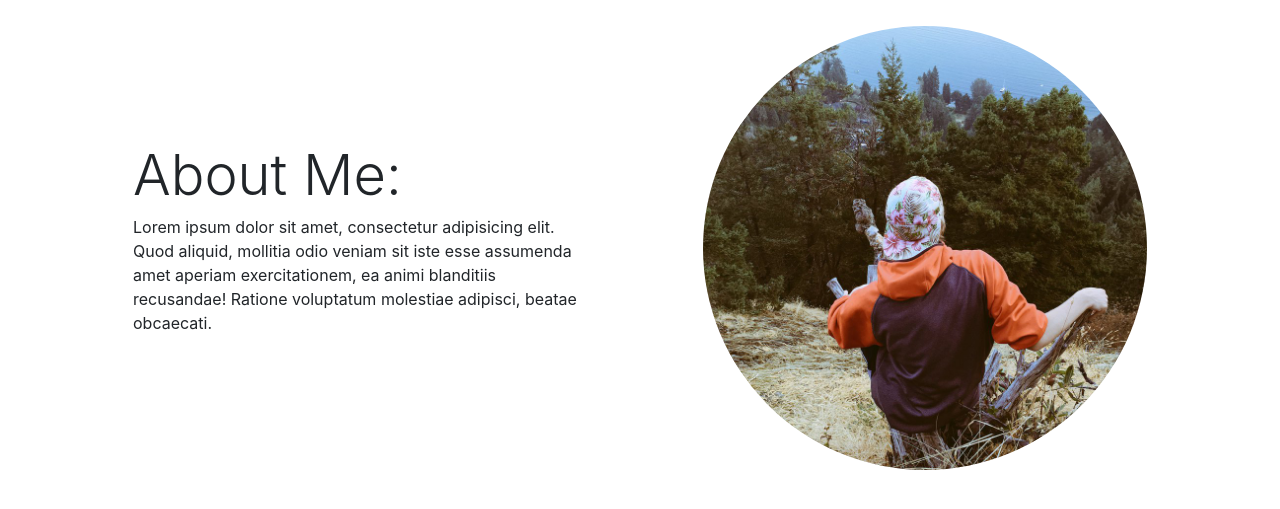
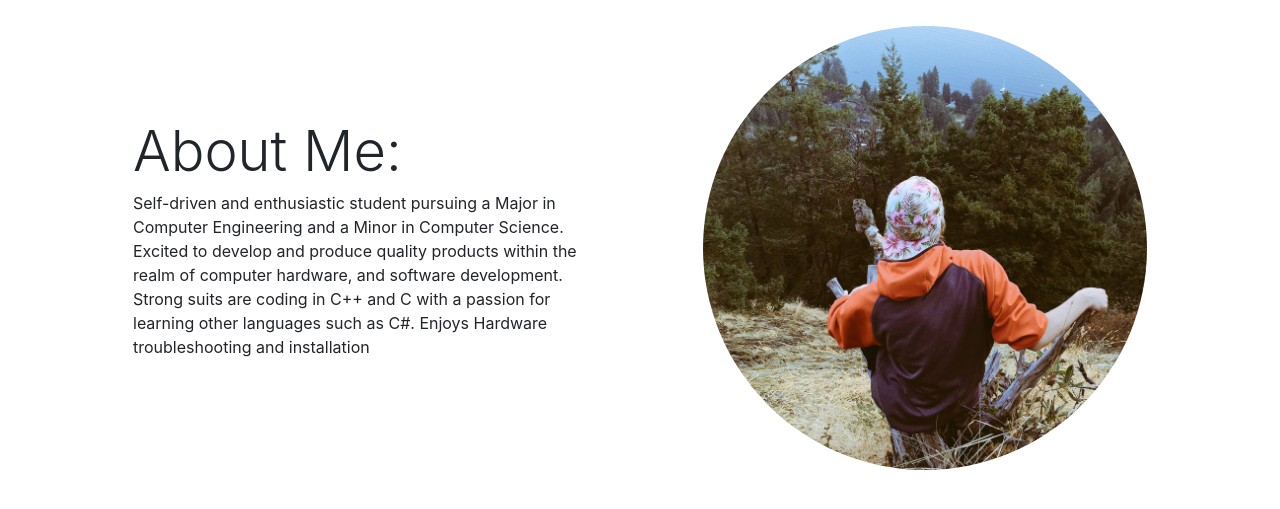
Before and after one commit to lgair/lgair-lgair.github.io, a website: page index.html in a window 1280 px wide. Shown: the part 581-1090 px from the top of the page. Drawn offline with Linux system fonts and the light colour scheme.

Commit message:
About me
wrote a paragraph

```diff
--- a/index.html
+++ b/index.html
@@ -88,7 +88,7 @@
           <div class="col-md-6 order-1">
             <div class="p-5">
               <h2 class="display-4">About Me:</h2>
-              <p>Lorem ipsum dolor sit amet, consectetur adipisicing elit. Quod aliquid, mollitia odio veniam sit iste esse assumenda amet aperiam exercitationem, ea animi blanditiis recusandae! Ratione voluptatum molestiae adipisci, beatae obcaecati.</p>
+              <p>Self-driven and enthusiastic student pursuing a Major in Computer Engineering and a Minor in Computer Science. Excited to develop and produce quality products within the realm of computer hardware, and software development. Strong suits are coding in C++ and C with a passion for learning other languages such as C#. Enjoys Hardware troubleshooting and installation</p>
             </div>
           </div>
         </div>
```
